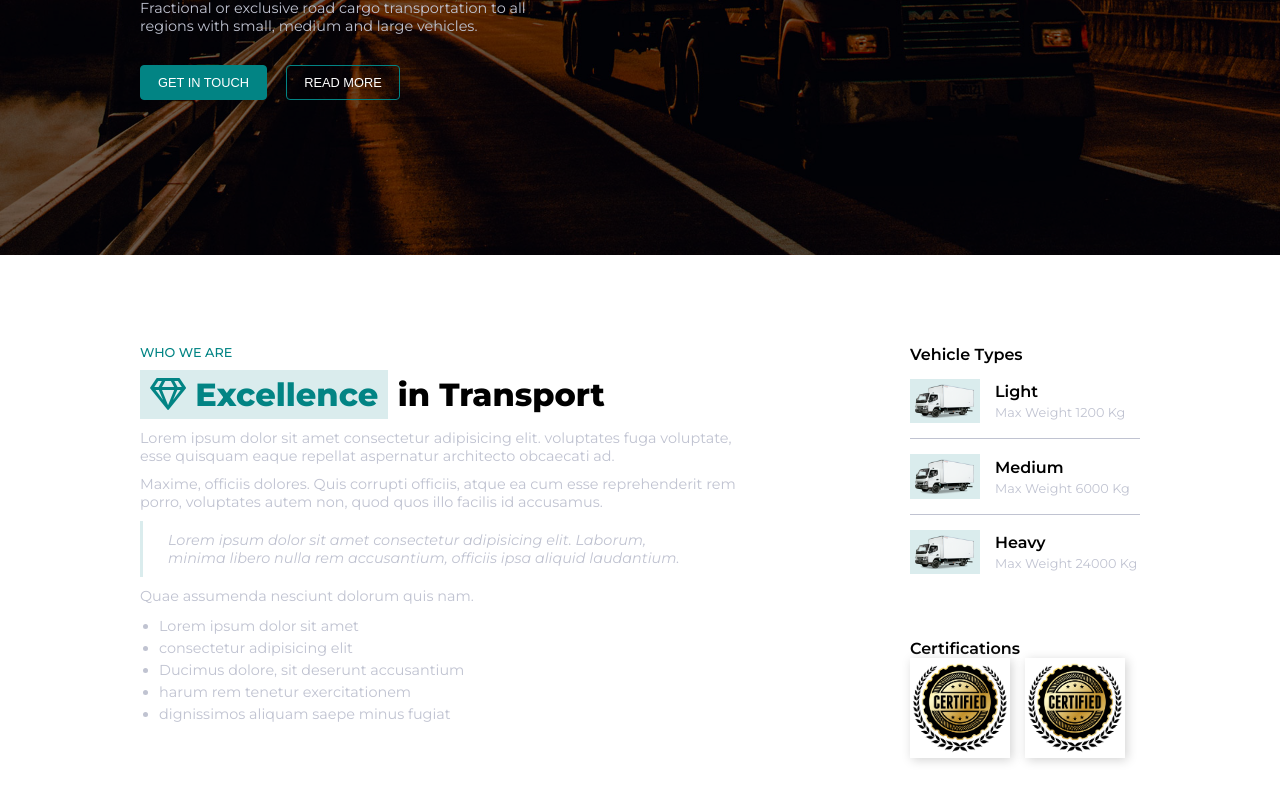
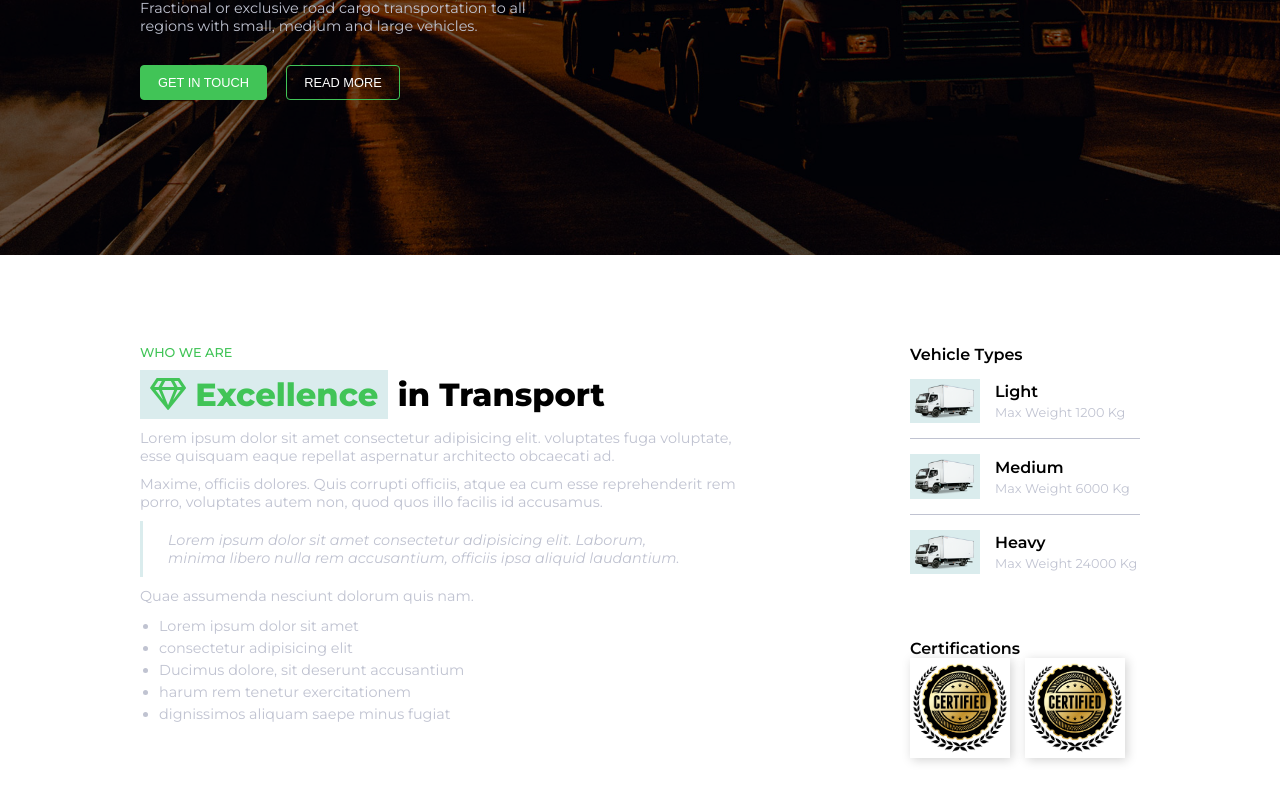
Before and after one commit to Giagar/proj-html-vuejs, a website: page index.html in a window 1280 px wide. Shown: the part 355-1148 px from the top of the page. Drawn offline with nearby package versions, Linux system fonts and the light colour scheme.

Commit message:
cambiato colore su richiesta cliente (secondary-mid-color)

```diff
--- a/src/app.scss
+++ b/src/app.scss
@@ -23,7 +23,7 @@ content{max-w:, mg: auto} // one each section
 $primary-light-color: white;
 $primary-dark-color: #C0C3D1; // #69696D;
 $secondary-light-color: #DAECED; // #719a9c;
-$secondary-mid-color: #028484;
+$secondary-mid-color: #41c457; // #028484;
 $complementary-secondary-mid-color: #FFFFFF;
 $secondary-dark-color: rgba(2, 132, 132, 0.3);
 
```
Also changed, not shown: dist/app.css.
